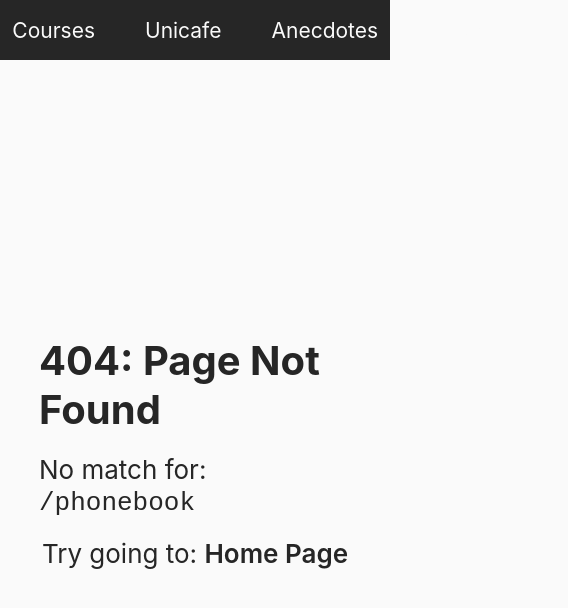
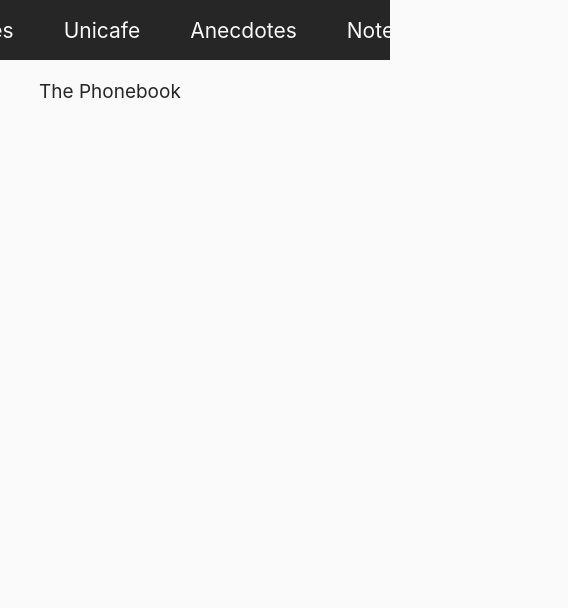
Before and after one commit to juancaricodev/fullstack-bootcamp, a React app: page /phonebook in a window 390 px wide. Before the commit this address had no page. Shown: the top 608 px of the page, 568 px wide, since content can reach past the window. Built offline with nearby package versions, Linux system fonts and the light colour scheme.

Commit message:
feat[2.6](Phonebook): container created for exercises 2.6 to 2.10, WIP

```diff
--- a/src/components/layout/Header.jsx
+++ b/src/components/layout/Header.jsx
@@ -12,6 +12,7 @@ const Header = () => {
       <Link to='/unicafe'>Unicafe</Link>
       <Link to='/anecdotes'>Anecdotes</Link>
       <Link to='/notes'>Notes</Link>
+      <Link to='/phonebook'>Phonebook</Link>
     </header>
   )
 }
--- /dev/null
+++ b/src/containers/Phonebook.jsx
@@ -0,0 +1,11 @@
+import React from 'react'
+
+const Phonebook = () => {
+  return (
+    <div>
+      The Phonebook
+    </div>
+  )
+}
+
+export default Phonebook
--- a/src/routes/App.jsx
+++ b/src/routes/App.jsx
@@ -11,6 +11,7 @@ import Courses from '@containers/Courses'
 import Home from '@containers/Home'
 import Notes from '@containers/Notes'
 import NotFound from '@containers/NotFound'
+import Phonebook from '@containers/Phonebook'
 import Unicafe from '@containers/Unicafe'
 import Layout from '@layouts/Layout'
 
@@ -24,6 +25,7 @@ const App = () => {
           <Route exact path='/unicafe' component={Unicafe} />
           <Route exact path='/anecdotes' component={Anecdotes} />
           <Route exact path='/notes' component={Notes} />
+          <Route exact path='/phonebook' component={Phonebook} />
           <Route component={NotFound} />
         </Switch>
       </Layout>
```
